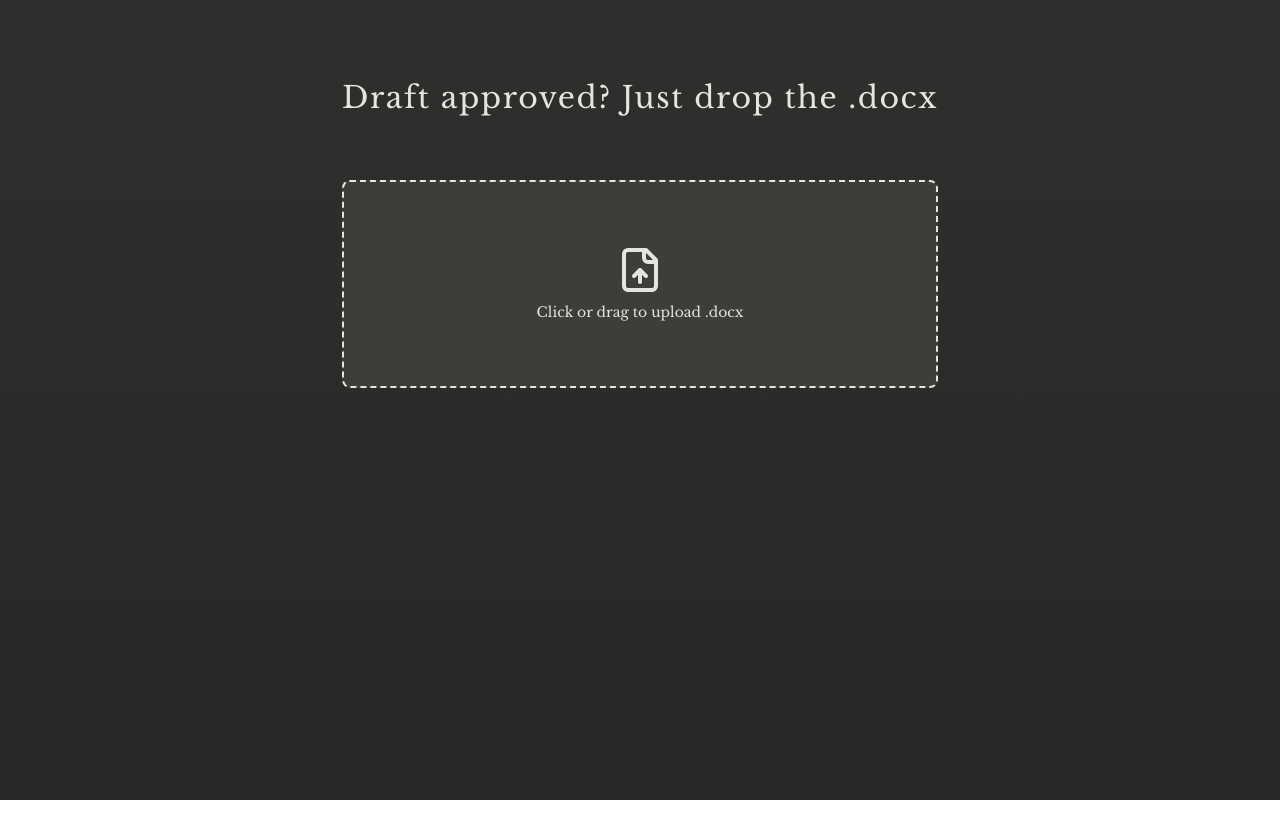
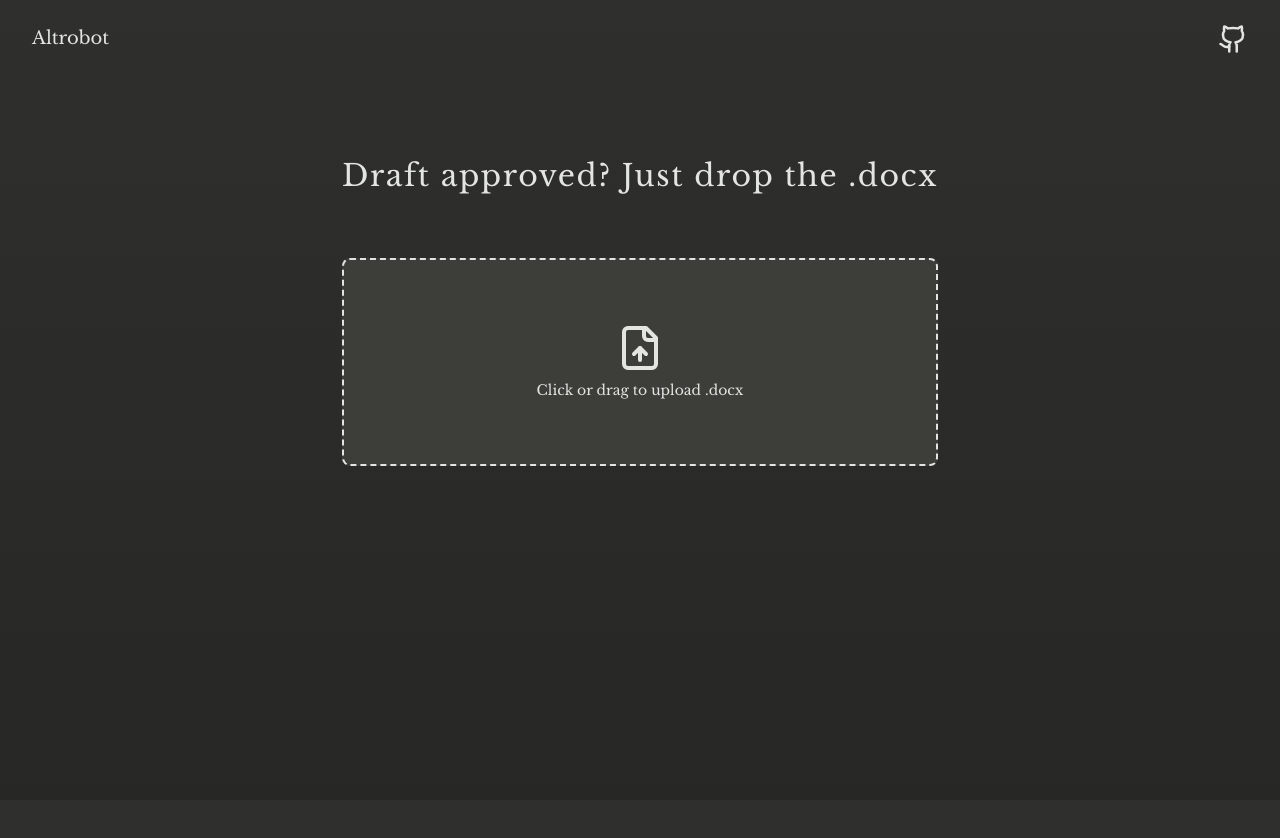
Before and after one commit to coderman400/altrobot, a React (Vite) app in the folder frontend/: page / in a window 1280 px wide. Shown: the top 838 px of the page. Before the commit the page ends 800 px from the top, so only its background shows below. Built offline with nearby package versions, Linux system fonts and the light colour scheme.

Commit message:
add navbar

```diff
--- a/frontend/src/App.jsx
+++ b/frontend/src/App.jsx
@@ -1,6 +1,7 @@
 import { useState } from "react";
 import axios from "axios";
 import {FileUp ,Upload, Loader2} from 'lucide-react'
+import Navbar from "./Navbar";
 const App = () => {
   const [file, setFile] = useState(null);
   const [loading, setLoading] = useState(false);
@@ -38,6 +39,8 @@ const App = () => {
   };
 
   return (
+    <>
+    <Navbar />
     <div className="min-h-screen flex flex-col items-center">
       <div className="mt-20">
         <h1 className="text-3xl text-center font-libre tracking-wider">Draft approved? Just drop the .docx</h1>
@@ -92,6 +95,7 @@ const App = () => {
           </div>
         </div>
     </div>
+    </>
   );
 };
 
--- /dev/null
+++ b/frontend/src/Navbar.jsx
@@ -0,0 +1,12 @@
+import React from 'react'
+import { Github } from 'lucide-react'
+const Navbar = () => {
+  return (
+    <div className='py-6 px-8 flex flex-row justify-between'>
+        <p className='font-libre text-lg'>Altrobot</p>
+        <a href='https://github.com/coderman400/altrobot' target='_blank'><Github size={30} /></a>
+    </div>
+  )
+}
+
+export default Navbar
```
